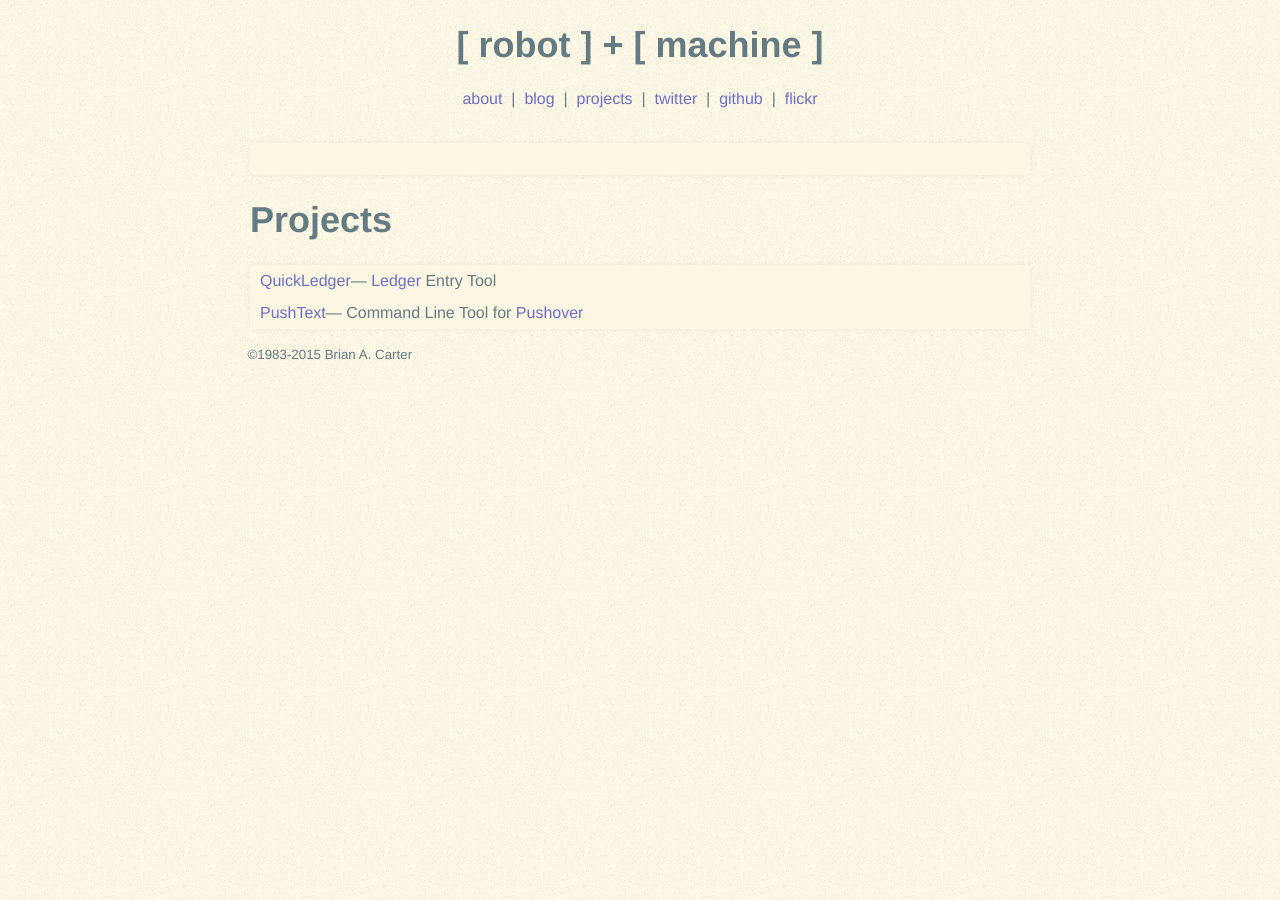
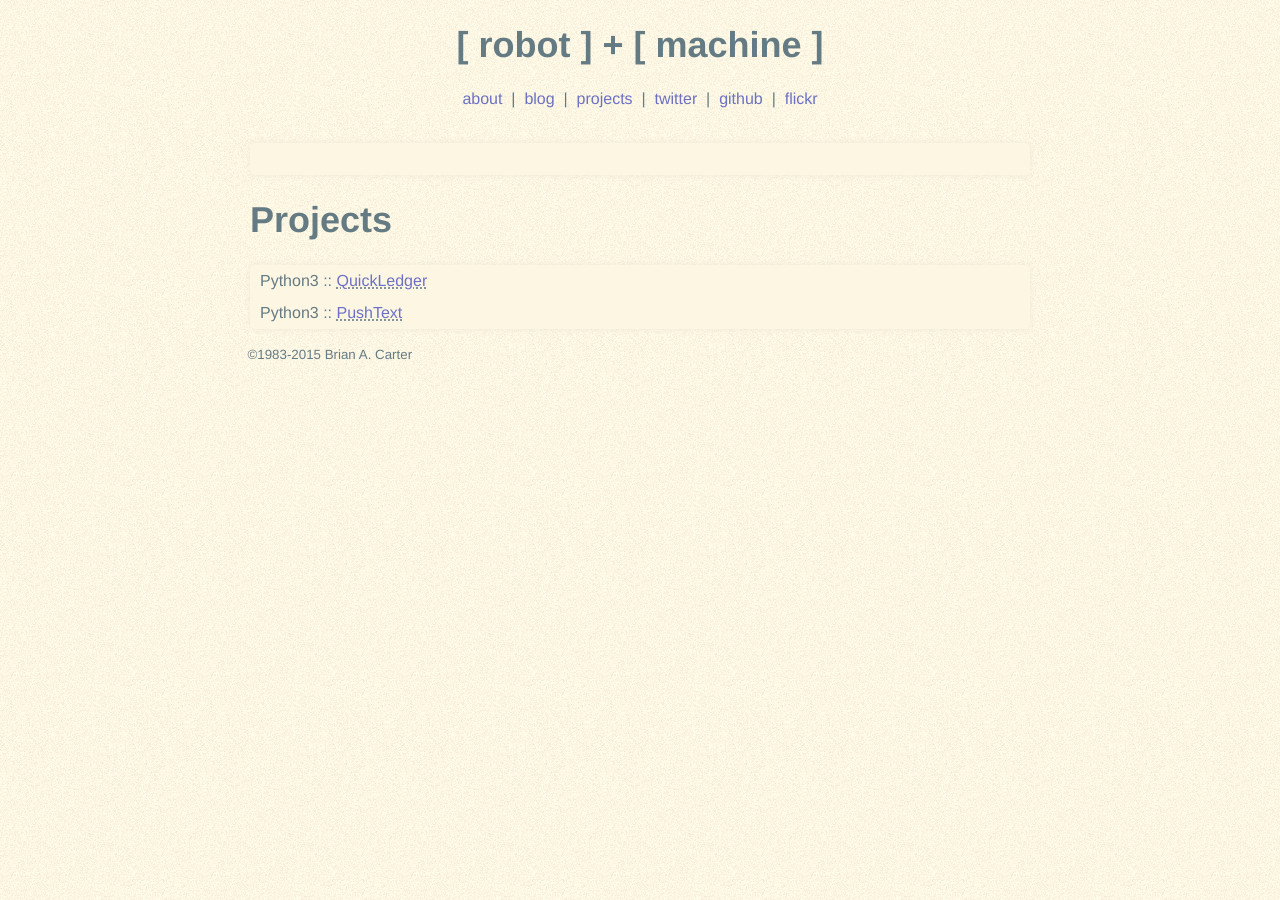
Before and after one commit to robotmachine/Jekyll-Blog, a Jekyll site: the page built from projects/index.html, in a window 1280 px wide. Built offline with Jekyll 4.4.1, drawn with Linux system fonts in a browser that asks for light colours; some web fonts are replaced; Markdown is read by kramdown in place of the engine named in the settings.

Commit message:
Updated project page

```diff
--- a/projects/_posts/2012-10-23-pt.md
+++ b/projects/_posts/2012-10-23-pt.md
@@ -2,7 +2,8 @@
 layout: project
 title: PushText
 version: 1.7
-excerpt: Command Line Tool for <a href="https://pushover.net">Pushover</a>
+excerpt: Command Line Tool for Pushover.net
+lang: Python3
 ---
 #### Installation:
 1. Download [the archive](https://github.com/robotmachine/PushText/tarball/master)
--- a/projects/_posts/2014-05-14-ql.md
+++ b/projects/_posts/2014-05-14-ql.md
@@ -2,7 +2,8 @@
 layout: project
 title: QuickLedger
 version: 0.7
-excerpt: <a href="http://ledger-cli.org">Ledger</a> Entry Tool
+excerpt: Ledger (http://ledger-cli.org) Entry Tool
+lang: Python3
 ---
 #### Install
 1. Download [the archive](https://github.com/robotmachine/QuickLedger/tarball/master)
--- a/projects/index.html
+++ b/projects/index.html
@@ -4,7 +4,7 @@
 ---
 <p>
     {% for project in site.categories.projects %}
-      <a href="{{ project.url | prepend: site.url }}">{{ project.title }}</a>&mdash; {{ project.excerpt }}
+      {{ project.lang }} :: <abbr title="{{ project.excerpt }}"><a href="{{ project.url | prepend: site.url }}">{{ project.title }}</a></abbr>
       {% if forloop.last == false %}<br>{% endif %}
     {% endfor %}
 </p>
```
